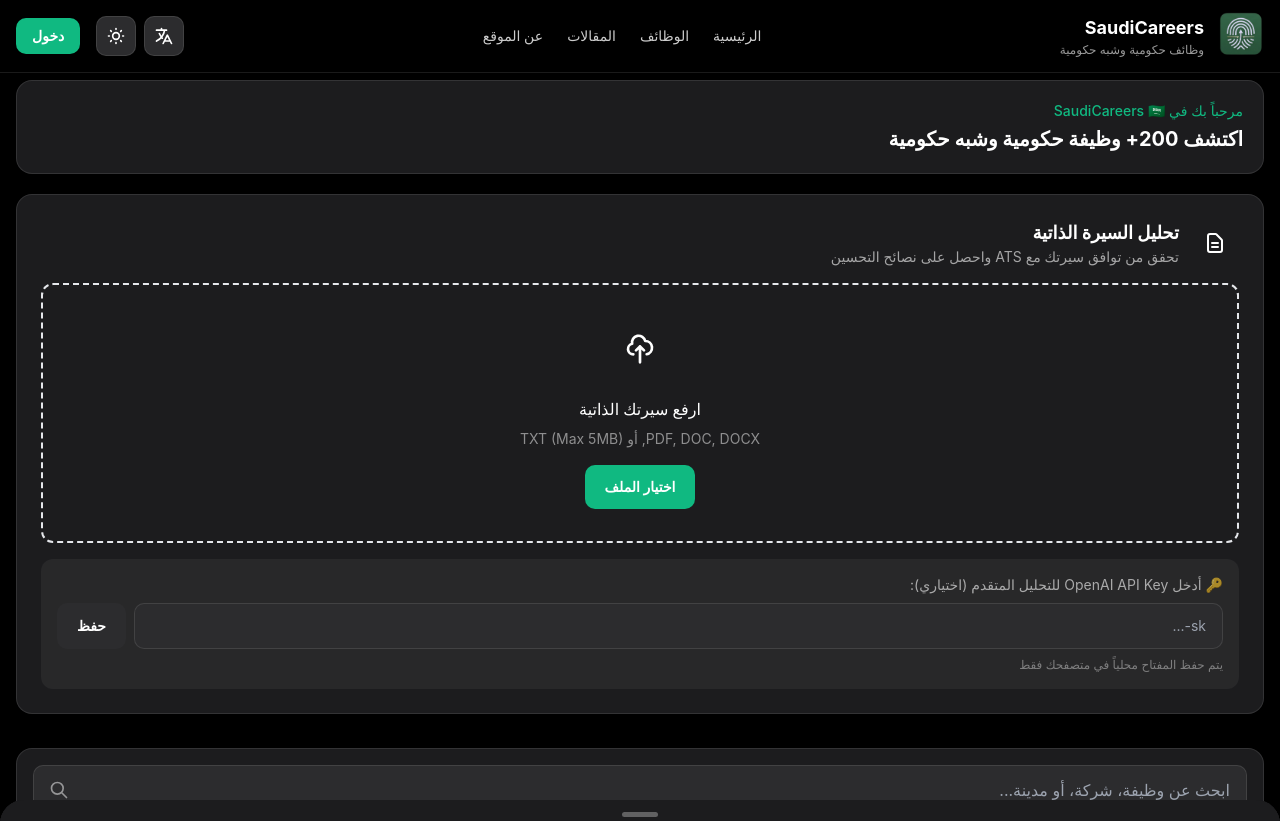
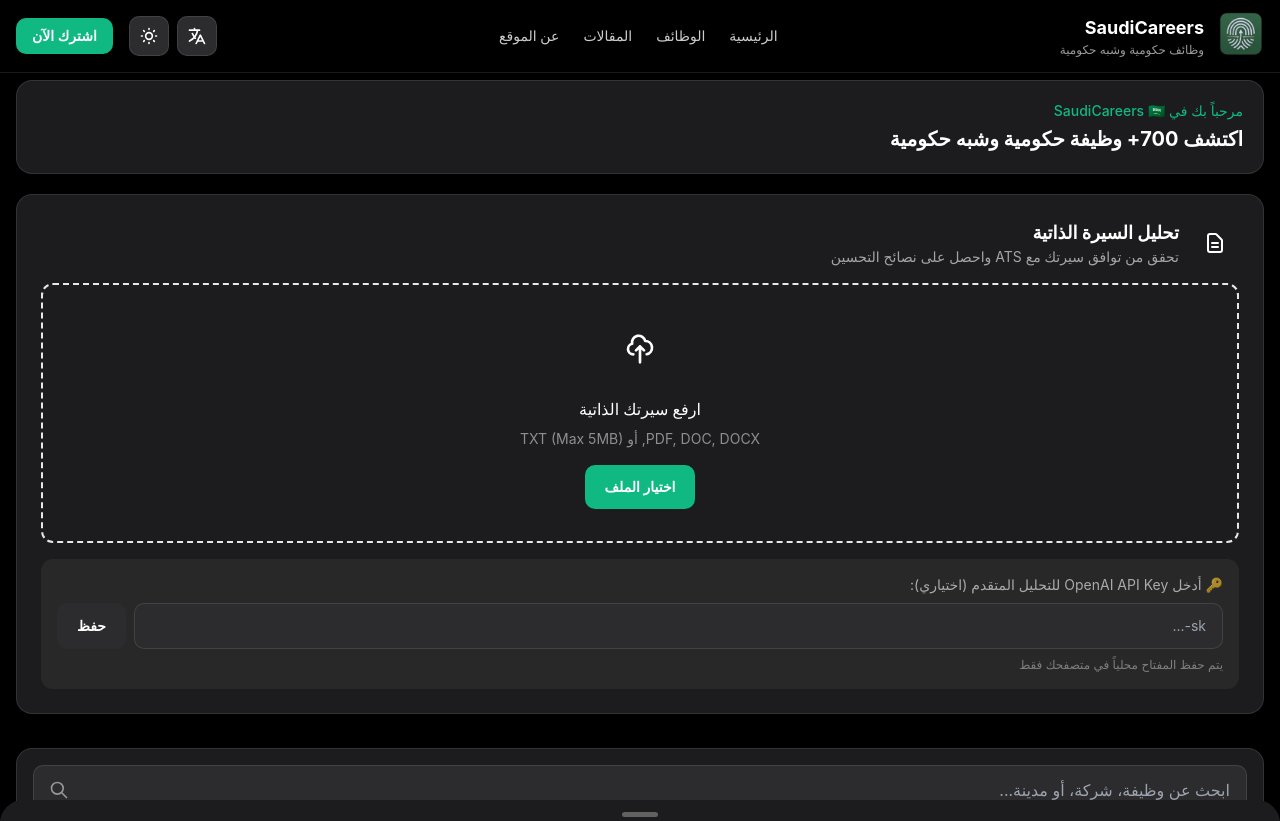
Before and after one commit to RDotJo/saudicareers, a website: page index.html in a window 1280 px wide. Shown: the top 821 px of the page. Drawn offline with nearby package versions, Linux system fonts and the light colour scheme.

Commit message:
Update header button: 'اشترك الآن' for new visitors, 'دخول' for returning visitors. Update job count to 700+

```diff
--- a/index.html
+++ b/index.html
@@ -336,7 +336,7 @@
 
                 <!-- Auth Button -->
                 <button id="nav-auth-btn" onclick="openLoginSheet()" class="btn-primary text-sm py-2 px-4 mr-2">
-                    دخول
+                    اشترك الآن
                 </button>
 
                 <button id="nav-user-btn" onclick="toggleUserMenu()" class="hidden w-10 h-10 rounded-full bg-emerald-500 flex items-center justify-center text-sm font-bold mr-2">
@@ -793,7 +793,7 @@
             ar: {
                 title: 'SaudiCareers - وظائف حكومية وشبه حكومية',
                 subtitle: 'وظائف حكومية وشبه حكومية',
-                welcomeTitle: 'اكتشف 200+ وظيفة حكومية وشبه حكومية',
+                welcomeTitle: 'اكتشف 700+ وظيفة حكومية وشبه حكومية',
                 welcomeSubtitle: 'مرحباً بك في SaudiCareers 🇸🇦',
                 searchPlaceholder: 'ابحث عن وظيفة، شركة، أو مدينة...',
                 allTypes: 'كل الأنواع',
@@ -803,7 +803,7 @@
                 jobsAvailable: 'الوظائف المتاحة',
                 loadMore: 'تحميل المزيد',
                 login: 'دخول',
-                register: 'سجل الآن',
+                register: 'اشترك الآن',
                 loginTitle: 'تسجيل الدخول',
                 loginSubtitle: 'أهلاً بعودتك! سجل دخولك للمتابعة',
                 registerTitle: 'إنشاء حساب',
@@ -820,7 +820,7 @@
             en: {
                 title: 'SaudiCareers - Government & Semi-Government Jobs',
                 subtitle: 'Government & Semi-Government Jobs',
-                welcomeTitle: 'Discover 200+ Government & Semi-Government Jobs',
+                welcomeTitle: 'Discover 700+ Government & Semi-Government Jobs',
                 welcomeSubtitle: 'Welcome to SaudiCareers 🇸🇦',
                 searchPlaceholder: 'Search jobs, companies, or cities...',
                 allTypes: 'All Types',
@@ -1081,7 +1081,11 @@
             document.getElementById('search-input').placeholder = t.searchPlaceholder;
             document.getElementById('results-title').textContent = t.jobsAvailable;
             document.getElementById('load-more-btn').textContent = t.loadMore;
-            document.getElementById('nav-auth-btn').textContent = t.login;
+
+            // Check if returning visitor
+            const hasVisited = localStorage.getItem('saudicareers_visited');
+            document.getElementById('nav-auth-btn').textContent = hasVisited ? t.login : t.register;
+
             document.getElementById('login-title').textContent = t.loginTitle;
             document.getElementById('login-subtitle').textContent = t.loginSubtitle;
             document.getElementById('login-btn').textContent = t.login;
@@ -1210,6 +1214,12 @@
         // SHEET FUNCTIONS
         // ═══════════════════════════════════════════════════════════════════════════════
         function openLoginSheet() {
+            // Mark as returning visitor
+            localStorage.setItem('saudicareers_visited', 'true');
+            // Update button to "دخول" for returning visitors
+            const t = translations[currentLanguage];
+            document.getElementById('nav-auth-btn').textContent = t.login;
+
             document.getElementById('login-sheet-overlay').classList.add('active');
             document.getElementById('login-sheet').classList.add('active');
         }
```
